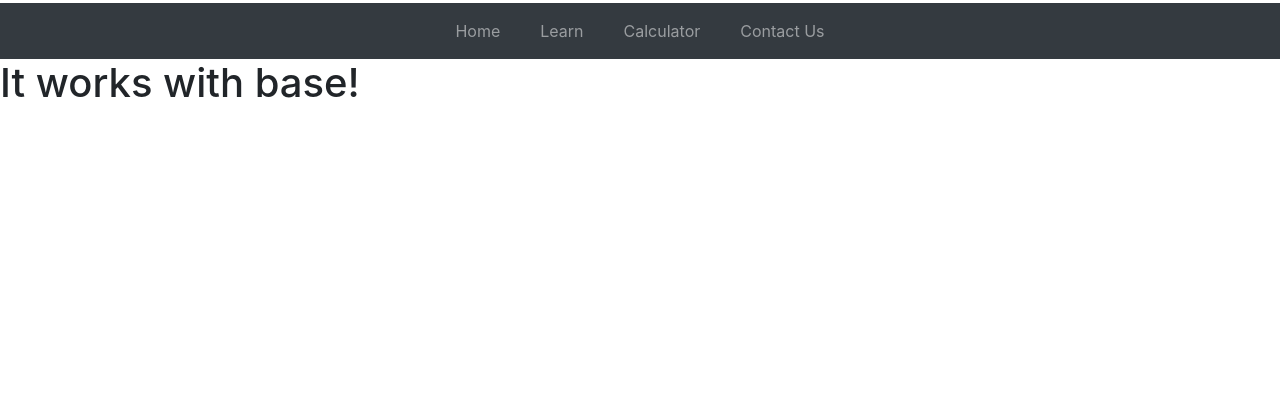
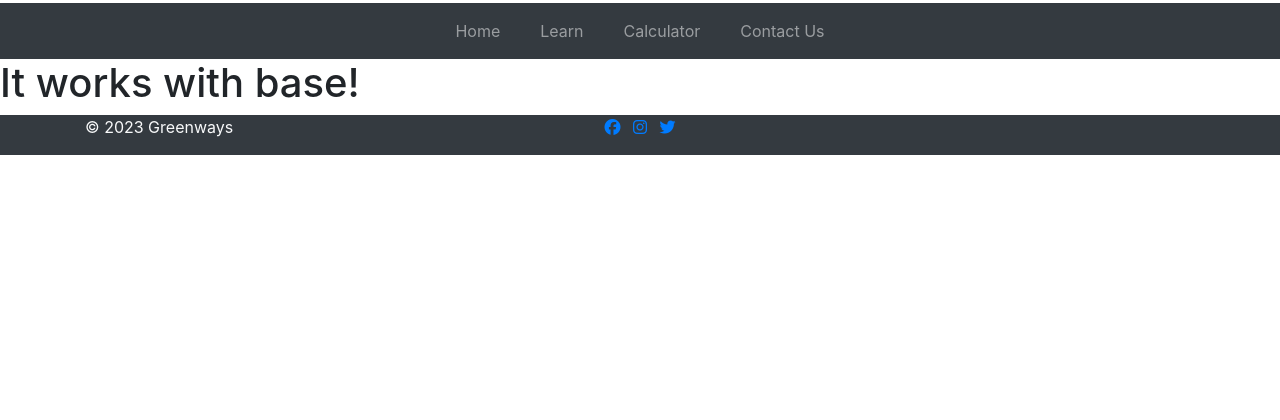
Before and after one commit to The-Carbon-Crushers/greenways, a Django app: page / in a window 1280 px wide. Shown: the part 331-751 px from the top of the page. Run offline with Django 3.2, Linux system fonts and the light colour scheme; some libraries are stand-ins or nearby versions.

Commit message:
Add a footer to base.html

```diff
--- a/greenways_app/templates/base.html
+++ b/greenways_app/templates/base.html
@@ -67,8 +67,59 @@
 
     {% block content %} {% endblock content %}
 
+    <footer class="footer bg-dark text-light">
+      <!-- Apply "bg-dark" and "text-light" classes -->
+      <div class="container">
+        <div class="row">
+          <div class="col-lg-4">
+            <p>&copy; 2023 Greenways</p>
+          </div>
+          <div class="col-lg-4 text-center">
+            <ul class="list-inline social-media">
+              <li class="list-inline-item">
+                <a
+                  href="https://www.facebook.com/"
+                  target="_blank"
+                  rel="noopener noreferrer"
+                  aria-label="link to Facebook"
+                >
+                  <i class="fab fa-facebook"></i>
+                </a>
+              </li>
+              <li class="list-inline-item">
+                <a
+                  href="https://www.instagram.com/"
+                  target="_blank"
+                  rel="noopener noreferrer"
+                  aria-label="link to Instagram"
+                >
+                  <i class="fab fa-instagram"></i>
+                </a>
+              </li>
+              <li class="list-inline-item">
+                <a
+                  href="https://twitter.com/"
+                  target="_blank"
+                  rel="noopener noreferrer"
+                  aria-label="link to Twitter"
+                >
+                  <i class="fab fa-twitter"></i>
+                </a>
+              </li>
+            </ul>
+          </div>
+          <div class="col-lg-4">
+            <!-- Additional content on the right if needed -->
+          </div>
+        </div>
+      </div>
+    </footer>
+
     <!-- Font Awesome Script -->
-    <script src="https://kit.fontawesome.com/3b53fd0ccc.js" crossorigin="anonymous"></script>
+    <script
+      src="https://kit.fontawesome.com/3b53fd0ccc.js"
+      crossorigin="anonymous"
+    ></script>
     <!-- jQuery Script -->
     <script src="https://code.jquery.com/jquery-3.6.0.min.js"></script>
     <!-- Bootstrap Script -->
```
